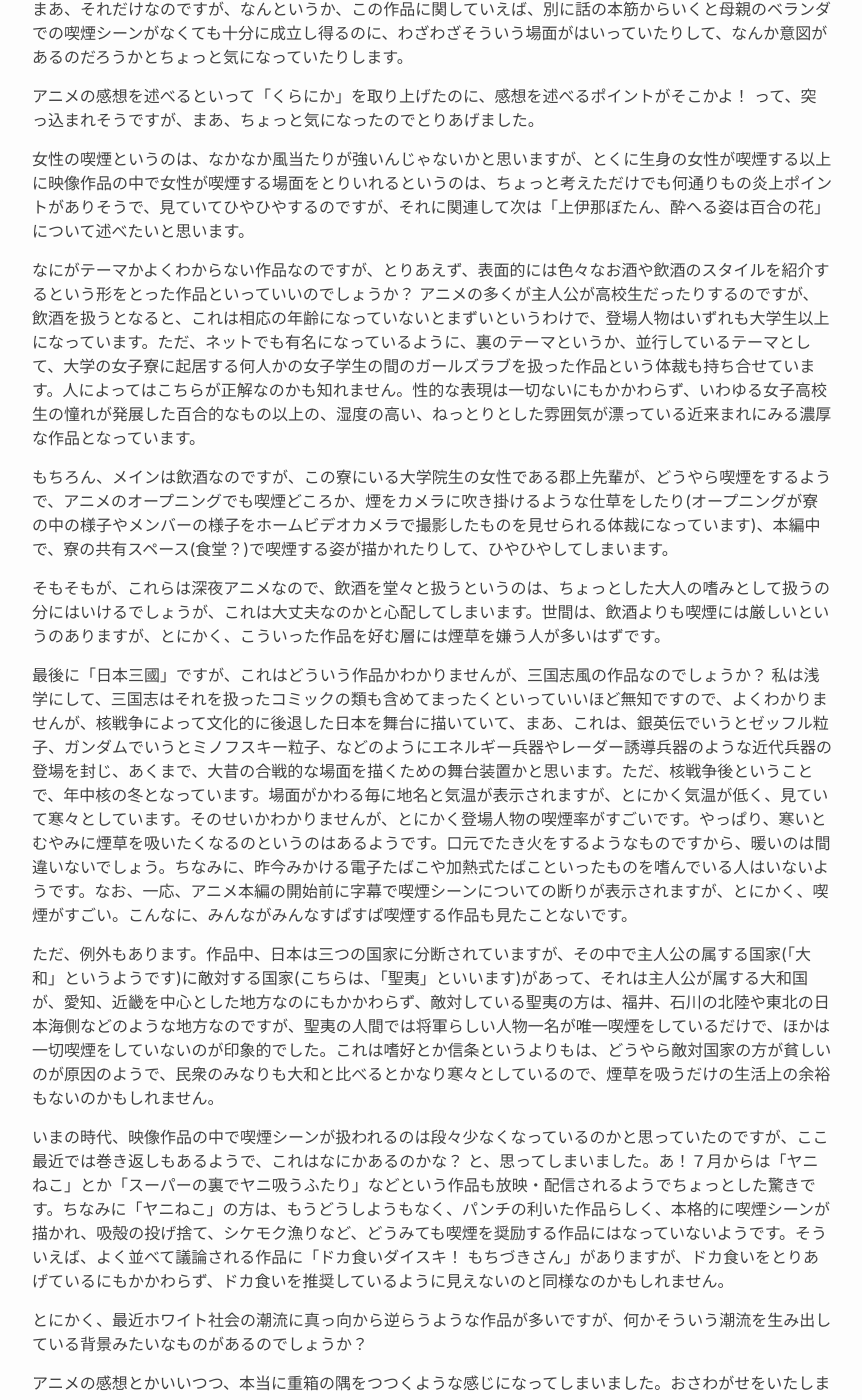
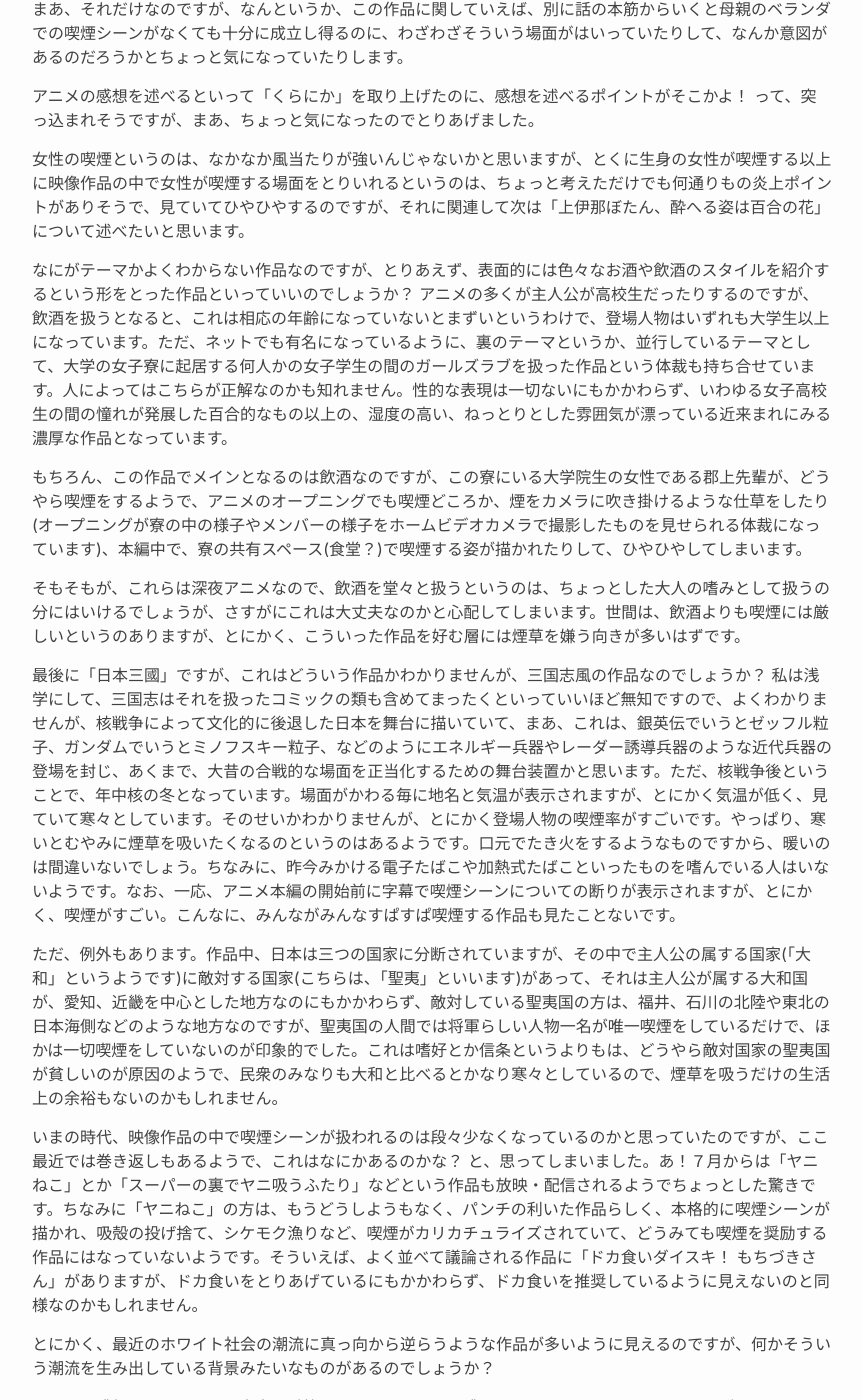
Before and after one commit to eiu2/eiu2.github.com, a Jekyll site: the page built from _posts/2026-06-01-smoking.md, in a window 1280 px wide and 1400 px high, scrolled down 715 px. Shown: the whole window, without its empty margins (208-1070 px from the left). Built offline with Jekyll 4.4.1, drawn with Linux system fonts in a browser that asks for light colours; nearby versions of some CDN libraries; some of the changed text lies outside the part shown.

Commit message:
modify some exprs.

```diff
--- a/_posts/2026-06-01-smoking.md
+++ b/_posts/2026-06-01-smoking.md
@@ -5,10 +5,10 @@
 
 今日も少しアニメの感想を述べようと思います。今度は正真正銘のアニメの感想で、アニメの話にかこつけて AI の話なんかをする予定はありませんので、御安心ください。で、今日感想を述べようとするのは、「クラスで２番目に可愛い女の子と友だちになった」、「上伊那ぼたん、酔へる姿は百合の花」、「日本三國」の三つです。欲ばっていますね。
 
-ところで、現代社会は「ホワイト社会」なんていう表現があるように、徹底的な清潔、健康指向であって、酒だの煙草だのといった健康を損う依存性のある嗜好品は合法的なものであっても映像作品からは極力排除される方向になっている流れがありました。いわく、飲酒、喫煙を奨励すると見做される作品を放映・配信すると言われるのは企業としは信用にかかわるからなのでしょうか？ また、特にアニメの視聴勢としては飲酒も喫煙も嫌う層が多そうです。なので、たとえば Amazon Prime Video なんかで配信された作品を見ると、暴力だの、性的なシーンだのとならべて、喫煙というのが明示されて視聴者に警告を与えるようになっています。
+ところで、現代社会は「ホワイト社会」なんていう表現があるように、徹底的な清潔、健康指向であって、酒だの煙草だのといった健康を損い依存性のある嗜好品は合法的なものであっても映像作品からは極力排除される方向になっている流れがあります。飲酒、喫煙を奨励すると見做される作品を放映・配信すると企業としは信用にかかわるからなのでしょうか？ また、特にアニメの視聴勢としては飲酒も喫煙も嫌う層が多そうです。なので、たとえば Amazon Prime Video なんかで配信された作品を見ると、暴力だの、性的なシーンだのとならべて、喫煙というのが明示されて視聴者に警告を与えるようになっています。
 
 この調子だと、飲酒のほうはわかりませんが、喫煙の方は違法になる日も遠くないのかもしれません。
-なんて思うのですが、間違いなく潔癖な方向へと社会全体が向っている令和のこの時代に喫煙をとりあげるアニメが増えているのがちょっと意外でした。
+なんて、思うのですが、間違いなく潔癖な方向へと社会全体が向っている令和のこの時代に喫煙をとりあげるアニメが増えているのがちょっと意外でした。
 
 たとえば、「くらにか」つまり「クラスで２番目に可愛い女の子と友だちになった」ですが、主人公の両親は離別しており、主人公は母親と同居しています。離婚しているので、当然、母親は仕事に出ているわけです。もちろん、女手一つで男子高校生の世話をしているのですから、いろいろと大変なこともあるのでしょうし、孤独感もあるのかもしれません。そういう生活の大変さを象徴するかのように、ときたま住居にしているマンションのベランダに出て母親は煙草を吸います。
 
@@ -18,18 +18,18 @@
 
 女性の喫煙というのは、なかなか風当たりが強いんじゃないかと思いますが、とくに生身の女性が喫煙する以上に映像作品の中で女性が喫煙する場面をとりいれるというのは、ちょっと考えただけでも何通りもの炎上ポイントがありそうで、見ていてひやひやするのですが、それに関連して次は「上伊那ぼたん、酔へる姿は百合の花」について述べたいと思います。
 
-なにがテーマかよくわからない作品なのですが、とりあえず、表面的には色々なお酒や飲酒のスタイルを紹介するという形をとった作品といっていいのでしょうか？ アニメの多くが主人公が高校生だったりするのですが、飲酒を扱うとなると、これは相応の年齢になっていないとまずいというわけで、登場人物はいずれも大学生以上になっています。ただ、ネットでも有名になっているように、裏のテーマというか、並行しているテーマとして、大学の女子寮に起居する何人かの女子学生の間のガールズラブを扱った作品という体裁も持ち合せています。人によってはこちらが正解なのかも知れません。性的な表現は一切ないにもかかわらず、いわゆる女子高校生の憧れが発展した百合的なもの以上の、湿度の高い、ねっとりとした雰囲気が漂っている近来まれにみる濃厚な作品となっています。
+なにがテーマかよくわからない作品なのですが、とりあえず、表面的には色々なお酒や飲酒のスタイルを紹介するという形をとった作品といっていいのでしょうか？ アニメの多くが主人公が高校生だったりするのですが、飲酒を扱うとなると、これは相応の年齢になっていないとまずいというわけで、登場人物はいずれも大学生以上になっています。ただ、ネットでも有名になっているように、裏のテーマというか、並行しているテーマとして、大学の女子寮に起居する何人かの女子学生の間のガールズラブを扱った作品という体裁も持ち合せています。人によってはこちらが正解なのかも知れません。性的な表現は一切ないにもかかわらず、いわゆる女子高校生の間の憧れが発展した百合的なもの以上の、湿度の高い、ねっとりとした雰囲気が漂っている近来まれにみる濃厚な作品となっています。
 
-もちろん、メインは飲酒なのですが、この寮にいる大学院生の女性である郡上先輩が、どうやら喫煙をするようで、アニメのオープニングでも喫煙どころか、煙をカメラに吹き掛けるような仕草をしたり(オープニングが寮の中の様子やメンバーの様子をホームビデオカメラで撮影したものを見せられる体裁になっています)、本編中で、寮の共有スペース(食堂？)で喫煙する姿が描かれたりして、ひやひやしてしまいます。
+もちろん、この作品でメインとなるのは飲酒なのですが、この寮にいる大学院生の女性である郡上先輩が、どうやら喫煙をするようで、アニメのオープニングでも喫煙どころか、煙をカメラに吹き掛けるような仕草をしたり(オープニングが寮の中の様子やメンバーの様子をホームビデオカメラで撮影したものを見せられる体裁になっています)、本編中で、寮の共有スペース(食堂？)で喫煙する姿が描かれたりして、ひやひやしてしまいます。
 
-そもそもが、これらは深夜アニメなので、飲酒を堂々と扱うというのは、ちょっとした大人の嗜みとして扱うの分にはいけるでしょうが、これは大丈夫なのかと心配してしまいます。世間は、飲酒よりも喫煙には厳しいというのありますが、とにかく、こういった作品を好む層には煙草を嫌う人が多いはずです。
+そもそもが、これらは深夜アニメなので、飲酒を堂々と扱うというのは、ちょっとした大人の嗜みとして扱うの分にはいけるでしょうが、さすがにこれは大丈夫なのかと心配してしまいます。世間は、飲酒よりも喫煙には厳しいというのありますが、とにかく、こういった作品を好む層には煙草を嫌う向きが多いはずです。
 
-最後に「日本三國」ですが、これはどういう作品かわかりませんが、三国志風の作品なのでしょうか？ 私は浅学にして、三国志はそれを扱ったコミックの類も含めてまったくといっていいほど無知ですので、よくわかりませんが、核戦争によって文化的に後退した日本を舞台に描いていて、まあ、これは、銀英伝でいうとゼッフル粒子、ガンダムでいうとミノフスキー粒子、などのようにエネルギー兵器やレーダー誘導兵器のような近代兵器の登場を封じ、あくまで、大昔の合戦的な場面を描くための舞台装置かと思います。ただ、核戦争後ということで、年中核の冬となっています。場面がかわる毎に地名と気温が表示されますが、とにかく気温が低く、見ていて寒々としています。そのせいかわかりませんが、とにかく登場人物の喫煙率がすごいです。やっぱり、寒いとむやみに煙草を吸いたくなるのというのはあるようです。口元でたき火をするようなものですから、暖いのは間違いないでしょう。ちなみに、昨今みかける電子たばこや加熱式たばこといったものを嗜んでいる人はいないようです。なお、一応、アニメ本編の開始前に字幕で喫煙シーンについての断りが表示されますが、とにかく、喫煙がすごい。こんなに、みんながみんなすぱすぱ喫煙する作品も見たことないです。
+最後に「日本三國」ですが、これはどういう作品かわかりませんが、三国志風の作品なのでしょうか？ 私は浅学にして、三国志はそれを扱ったコミックの類も含めてまったくといっていいほど無知ですので、よくわかりませんが、核戦争によって文化的に後退した日本を舞台に描いていて、まあ、これは、銀英伝でいうとゼッフル粒子、ガンダムでいうとミノフスキー粒子、などのようにエネルギー兵器やレーダー誘導兵器のような近代兵器の登場を封じ、あくまで、大昔の合戦的な場面を正当化するための舞台装置かと思います。ただ、核戦争後ということで、年中核の冬となっています。場面がかわる毎に地名と気温が表示されますが、とにかく気温が低く、見ていて寒々としています。そのせいかわかりませんが、とにかく登場人物の喫煙率がすごいです。やっぱり、寒いとむやみに煙草を吸いたくなるのというのはあるようです。口元でたき火をするようなものですから、暖いのは間違いないでしょう。ちなみに、昨今みかける電子たばこや加熱式たばこといったものを嗜んでいる人はいないようです。なお、一応、アニメ本編の開始前に字幕で喫煙シーンについての断りが表示されますが、とにかく、喫煙がすごい。こんなに、みんながみんなすぱすぱ喫煙する作品も見たことないです。
 
-ただ、例外もあります。作品中、日本は三つの国家に分断されていますが、その中で主人公の属する国家(「大和」というようです)に敵対する国家(こちらは、「聖夷」といいます)があって、それは主人公が属する大和国が、愛知、近畿を中心とした地方なのにもかかわらず、敵対している聖夷の方は、福井、石川の北陸や東北の日本海側などのような地方なのですが、聖夷の人間では将軍らしい人物一名が唯一喫煙をしているだけで、ほかは一切喫煙をしていないのが印象的でした。これは嗜好とか信条というよりもは、どうやら敵対国家の方が貧しいのが原因のようで、民衆のみなりも大和と比べるとかなり寒々としているので、煙草を吸うだけの生活上の余裕もないのかもしれません。
+ただ、例外もあります。作品中、日本は三つの国家に分断されていますが、その中で主人公の属する国家(「大和」というようです)に敵対する国家(こちらは、「聖夷」といいます)があって、それは主人公が属する大和国が、愛知、近畿を中心とした地方なのにもかかわらず、敵対している聖夷国の方は、福井、石川の北陸や東北の日本海側などのような地方なのですが、聖夷国の人間では将軍らしい人物一名が唯一喫煙をしているだけで、ほかは一切喫煙をしていないのが印象的でした。これは嗜好とか信条というよりもは、どうやら敵対国家の聖夷国が貧しいのが原因のようで、民衆のみなりも大和と比べるとかなり寒々としているので、煙草を吸うだけの生活上の余裕もないのかもしれません。
 
-いまの時代、映像作品の中で喫煙シーンが扱われるのは段々少なくなっているのかと思っていたのですが、ここ最近では巻き返しもあるようで、これはなにかあるのかな？ と、思ってしまいました。あ！７月からは「ヤニねこ」とか「スーパーの裏でヤニ吸うふたり」などという作品も放映・配信されるようでちょっとした驚きです。ちなみに「ヤニねこ」の方は、もうどうしようもなく、パンチの利いた作品らしく、本格的に喫煙シーンが描かれ、吸殻の投げ捨て、シケモク漁りなど、どうみても喫煙を奨励する作品にはなっていないようです。そういえば、よく並べて議論される作品に「ドカ食いダイスキ！ もちづきさん」がありますが、ドカ食いをとりあげているにもかかわらず、ドカ食いを推奨しているように見えないのと同様なのかもしれません。
+いまの時代、映像作品の中で喫煙シーンが扱われるのは段々少なくなっているのかと思っていたのですが、ここ最近では巻き返しもあるようで、これはなにかあるのかな？ と、思ってしまいました。あ！７月からは「ヤニねこ」とか「スーパーの裏でヤニ吸うふたり」などという作品も放映・配信されるようでちょっとした驚きです。ちなみに「ヤニねこ」の方は、もうどうしようもなく、パンチの利いた作品らしく、本格的に喫煙シーンが描かれ、吸殻の投げ捨て、シケモク漁りなど、喫煙がカリカチュライズされていて、どうみても喫煙を奨励する作品にはなっていないようです。そういえば、よく並べて議論される作品に「ドカ食いダイスキ！ もちづきさん」がありますが、ドカ食いをとりあげているにもかかわらず、ドカ食いを推奨しているように見えないのと同様なのかもしれません。
 
-とにかく、最近ホワイト社会の潮流に真っ向から逆らうような作品が多いですが、何かそういう潮流を生み出している背景みたいなものがあるのでしょうか？
+とにかく、最近のホワイト社会の潮流に真っ向から逆らうような作品が多いように見えるのですが、何かそういう潮流を生み出している背景みたいなものがあるのでしょうか？
 
 アニメの感想とかいいつつ、本当に重箱の隅をつつくような感じになってしまいました。おさわがせをいたしました。
```
